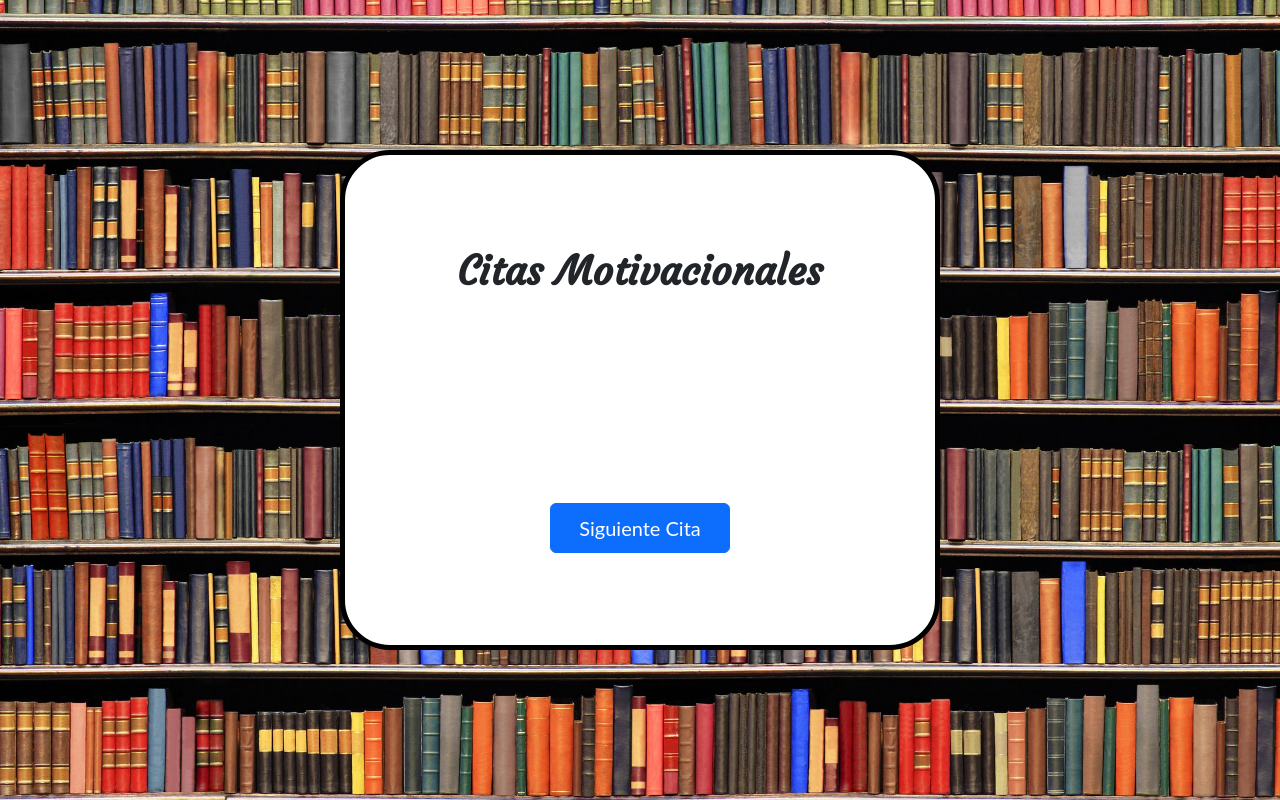
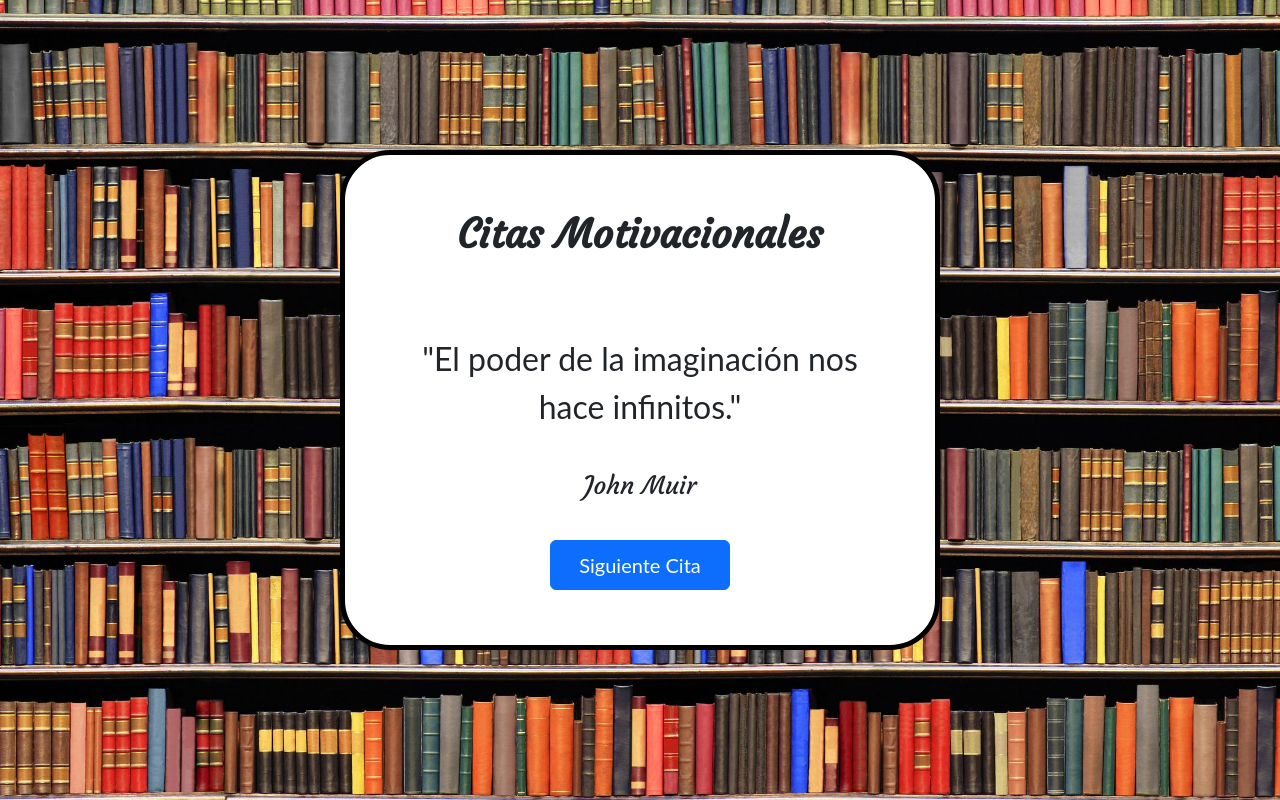
Before and after one commit to CeciliaBonfanti/DOM-citas-aleatorias, a plain HTML site: page index.html in a window 1280 px wide. Drawn offline with nearby package versions, Linux system fonts and the light colour scheme.

Commit message:
se agrega funcionalidad con js

```diff
--- a/app.js
+++ b/app.js
@@ -0,0 +1,27 @@
+// Seleccionar los elementos HTML.
+let botonElem = document.getElementById('boton-cambiar-cita');
+let citaElem = document.getElementById('cita');
+let autorElem = document.getElementById('autor');
+
+// Para generar indices aleatorios.
+function generarEnteroAleatorio(minimo, maximo) {
+  minimo = Math.ceil(minimo);
+  maximo = Math.floor(maximo);
+  // Incluye el minimo pero no el maximo.
+  return Math.floor(Math.random() * (maximo - minimo) + minimo);
+}
+
+// Seleccionar una cita aleatoria.
+function cambiarCita() {
+  let indiceAleatorio = generarEnteroAleatorio(0, citas.length);
+  citaElem.textContent = `"${citas[indiceAleatorio].texto}"`;
+  autorElem.textContent = citas[indiceAleatorio].autor;
+}
+
+// Para seleccionar una cita de forma aleatoria
+// cuando se inicia la aplicacion.
+let indiceAleatorio = generarEnteroAleatorio(0, citas.length);
+cambiarCita();
+
+// Para cambiar la cita al hacer click en el boton.
+botonElem.addEventListener('click', cambiarCita);
--- a/citas.js
+++ b/citas.js
@@ -0,0 +1,42 @@
+let citas = [
+    {
+      'autor': 'Albert Einstein',
+      'texto': 'No poseo talentos especiales. Solo soy apasionadamente curioso.'
+    },
+    {
+      'autor': 'Anónimo',
+      'texto': 'Semanas de programación te pueden ahorrar horas de planeación.'
+    },
+    {
+      'autor': 'Alan Kay',
+      'texto': 'La mejor forma de predecir el futuro es inventarlo.'
+    },
+    {
+      'autor': 'Amelia Earhart',
+      'texto': 'Lo más dificil es tomar la decisión de actuar. El resto es simplemente tenacidad.'
+    },
+    {
+      'autor': 'Aristotle',
+      'texto': 'La calidad no es un acto, es un hábito.'
+    },
+    {
+      'autor': 'Benjamin Franklin',
+      'texto': 'Dímelo y lo olvidaré. Enséñamelo y lo recordaré. Involúcrame y lo aprenderé.'
+    },
+    {
+      'autor': 'Charles R. Swindoll',
+      'texto': 'La vida es 10% lo que te ocurre y 90% cómo reaccionas.'
+    },
+    {
+      'autor': 'Jane Goodall',
+      'texto': 'Lo que haces hace una diferencia. Y debes decidir si qué tipo de diferencia quieres hacer.'
+    },
+    {
+      'autor': 'John Muir',
+      'texto': 'El poder de la imaginación nos hace infinitos.'
+    },
+    {
+      'autor': 'Mark Twain',
+      'texto': 'Los dos días más importantes de tu vida son el día que naciste y el día que descubres por qué.'
+    }
+  ];
--- a/index.html
+++ b/index.html
@@ -18,7 +18,7 @@
     <div class="contenedor contenido-centrado">
         <h1 id="titulo" class="contenido-centrado">Citas Motivacionales</h1>
         <div class="contenedor-interno contenido-centrado">
-            <p dir="cita" class="contenido-centrado"></p>
+            <p id="cita" class="contenido-centrado"></p>
             <p id="autor" class="contenido-centrado"></p>
             <button type="button" id="boton-cambiar-cita" class="btn btn-primary">Siguiente Cita</button>
         </div>
```
